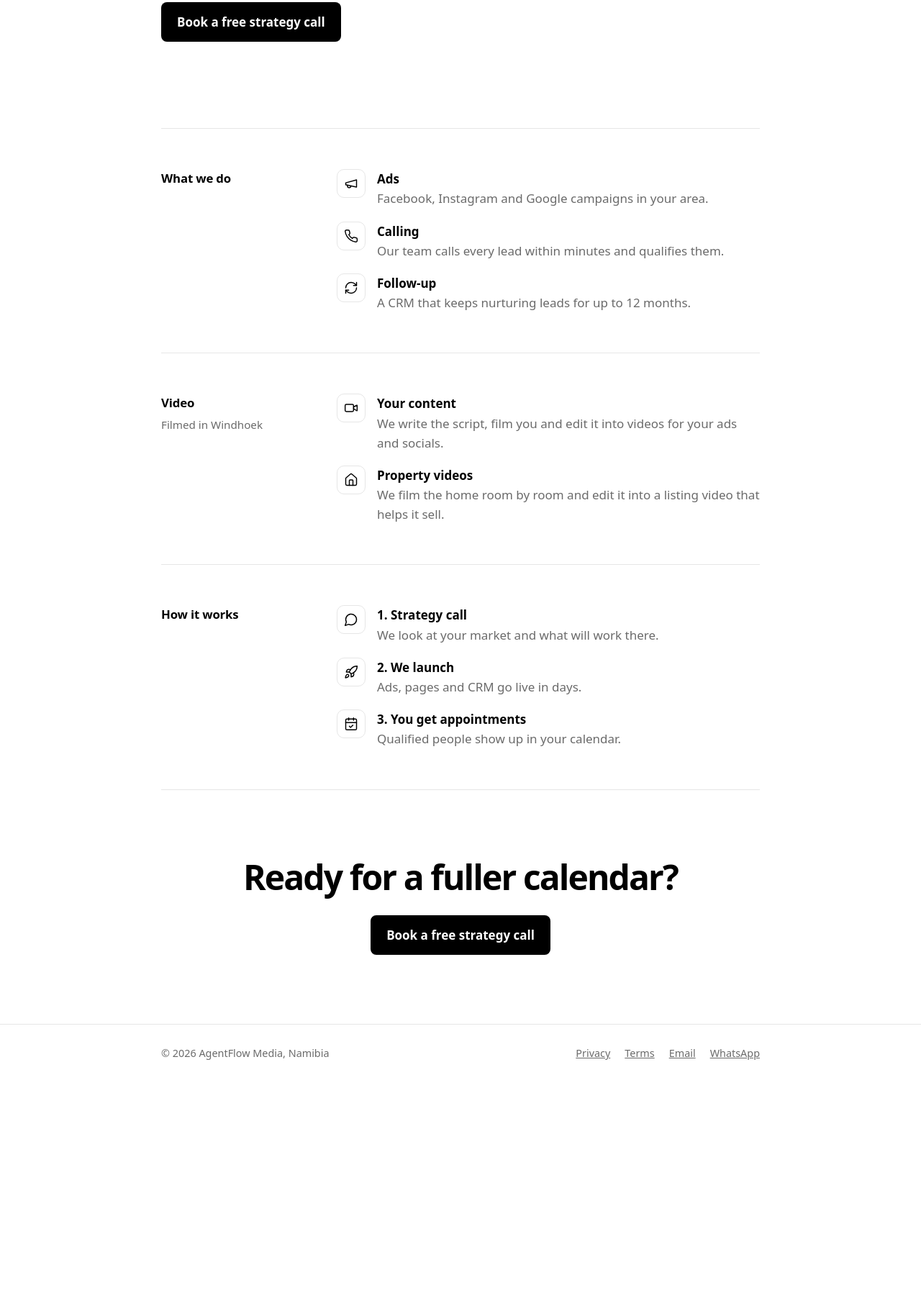
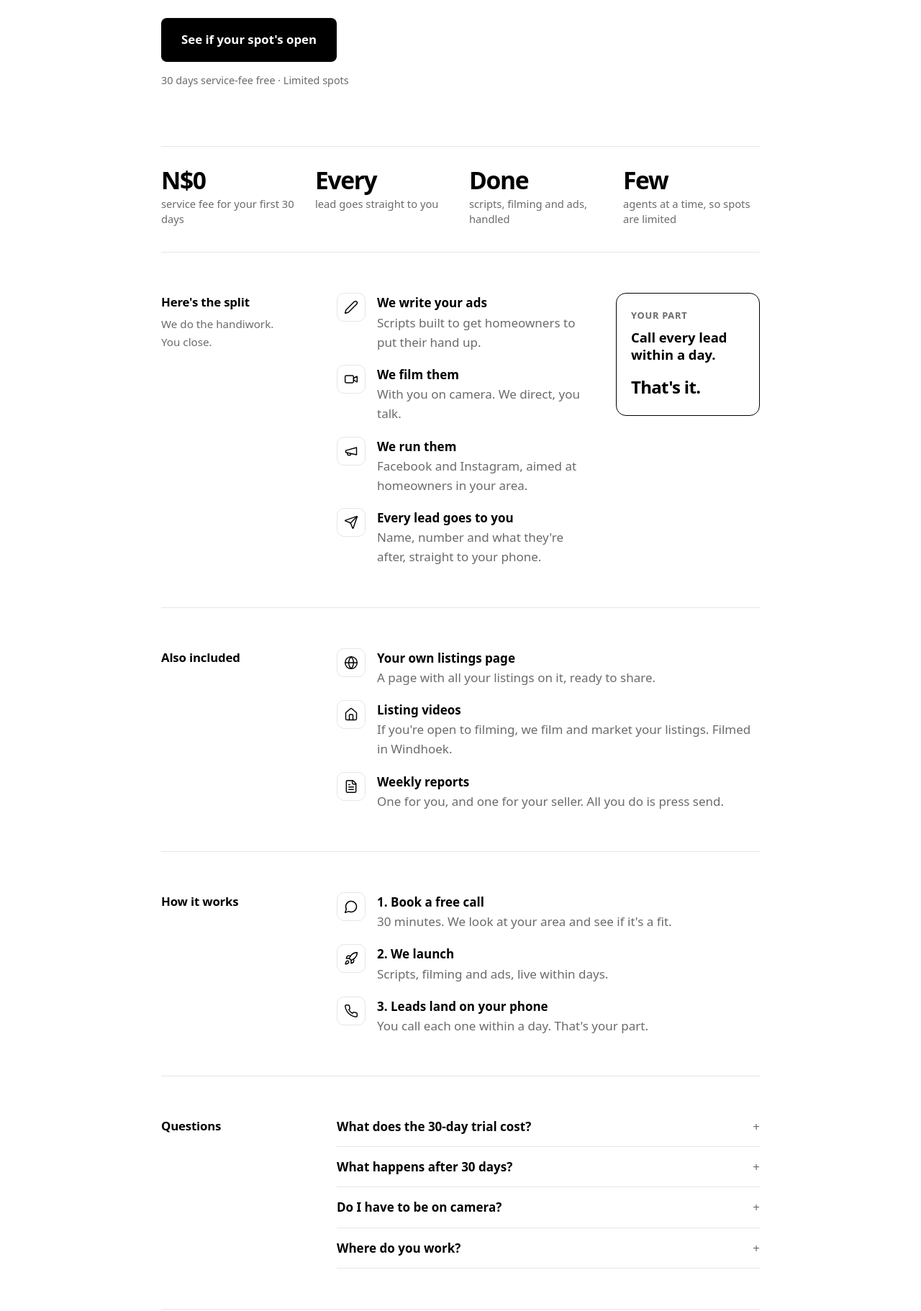
Before and after one commit to MrDevHimself/agentflow-site, an Astro site: page / in a window 1280 px wide. Shown: the part 683-2505 px from the top of the page at 72% size. Before the commit the page ends 2198 px from the top, so only its background shows below. Built offline with nearby package versions, Linux system fonts and the light colour scheme; Astro itself is replaced by a stand-in of ours.

Commit message:
Restructure site around the 30-day offer and add the split video to the booking page
Co-Authored-By: Claude Opus 5.5 <noreply@anthropic.com>
Claude-Session: https://claude.ai/code/session_01A7uX8kxDBEPpNwJTTrzb6N

```diff
--- a/src/components/Icon.astro
+++ b/src/components/Icon.astro
@@ -9,6 +9,10 @@ const paths: Record<string, string> = {
   chat: '<path d="M7.9 20A9 9 0 1 0 4 16.1L2 22Z"/>',
   rocket: '<path d="M4.5 16.5c-1.5 1.26-2 5-2 5s3.74-.5 5-2c.71-.84.7-2.13-.09-2.91a2.18 2.18 0 0 0-2.91-.09z"/><path d="m12 15-3-3a22 22 0 0 1 2-3.95A12.88 12.88 0 0 1 22 2c0 2.72-.78 7.5-6 11a22.35 22.35 0 0 1-4 2z"/><path d="M9 12H4s.55-3.03 2-4c1.62-1.08 5 0 5 0"/><path d="M12 15v5s3.03-.55 4-2c1.08-1.62 0-5 0-5"/>',
   cal: '<rect x="3" y="4" width="18" height="18" rx="2"/><path d="M16 2v4"/><path d="M8 2v4"/><path d="M3 10h18"/><path d="m9 16 2 2 4-4"/>',
+  pen: '<path d="M21.174 6.812a1 1 0 0 0-3.986-3.987L3.842 16.174a2 2 0 0 0-.5.83l-1.321 4.352a.5.5 0 0 0 .623.622l4.353-1.32a2 2 0 0 0 .83-.497z"/>',
+  send: '<path d="M14.536 21.686a.5.5 0 0 0 .937-.024l6.5-19a.496.496 0 0 0-.635-.635l-19 6.5a.5.5 0 0 0-.024.937l7.93 3.18a2 2 0 0 1 1.112 1.11z"/><path d="m21.854 2.147-10.94 10.939"/>',
+  globe: '<circle cx="12" cy="12" r="10"/><path d="M12 2a14.5 14.5 0 0 0 0 20 14.5 14.5 0 0 0 0-20"/><path d="M2 12h20"/>',
+  file: '<path d="M15 2H6a2 2 0 0 0-2 2v16a2 2 0 0 0 2 2h12a2 2 0 0 0 2-2V7Z"/><path d="M14 2v4a2 2 0 0 0 2 2h4"/><path d="M10 9H8"/><path d="M16 13H8"/><path d="M16 17H8"/>',
   mail: '<rect x="2" y="4" width="20" height="16" rx="2"/><path d="m22 7-8.97 5.7a1.94 1.94 0 0 1-2.06 0L2 7"/>',
 };
 interface Props { name: keyof typeof paths }
--- a/src/components/Nav.astro
+++ b/src/components/Nav.astro
@@ -8,7 +8,7 @@ const { booking = false } = Astro.props;
     <a href="/" class="home" aria-label="AgentFlow home"><Logo /></a>
     {booking
       ? <a href="/" class="back">Back to home</a>
-      : <a href="/pitch" class="btn small">Book a call</a>}
+      : <a href="/pitch" class="btn small">Book a free call</a>}
   </div>
 </header>
 
--- a/src/layouts/Base.astro
+++ b/src/layouts/Base.astro
@@ -3,8 +3,8 @@ import "../styles/global.css";
 
 interface Props { title?: string; description?: string }
 const {
-  title = "AgentFlow · Listing appointments for real estate agents",
-  description = "Done-for-you marketing for full-time real estate agents. We run your ads, follow up every lead and book qualified seller and buyer appointments into your calendar.",
+  title = "AgentFlow · Seller leads for real estate agents",
+  description = "We write, film and run your ads and send every seller lead straight to you. Your first 30 days are service-fee free.",
 } = Astro.props;
 const ogImage = new URL("/og.png", Astro.site ?? Astro.url).href;
 ---
--- a/src/pages/index.astro
+++ b/src/pages/index.astro
@@ -3,52 +3,77 @@ import Base from "../layouts/Base.astro";
 import Nav from "../components/Nav.astro";
 import Footer from "../components/Footer.astro";
 import Icon from "../components/Icon.astro";
-import WeekCard from "../components/WeekCard.astro";
 
-const services = [
-  { i: "ads", t: "Ads", d: "Facebook, Instagram and Google campaigns in your area." },
-  { i: "call", t: "Calling", d: "Our team calls every lead within minutes and qualifies them." },
-  { i: "follow", t: "Follow-up", d: "A CRM that keeps nurturing leads for up to 12 months." },
+const facts = [
+  { n: "N$0", d: "service fee for your first 30 days" },
+  { n: "Every", d: "lead goes straight to you" },
+  { n: "Done", d: "scripts, filming and ads, handled" },
+  { n: "Few", d: "agents at a time, so spots are limited" },
 ] as const;
 
-const video = [
-  { i: "video", t: "Your content", d: "We write the script, film you and edit it into videos for your ads and socials." },
-  { i: "house", t: "Property videos", d: "We film the home room by room and edit it into a listing video that helps it sell." },
+const we = [
+  { i: "pen", t: "We write your ads", d: "Scripts built to get homeowners to put their hand up." },
+  { i: "video", t: "We film them", d: "With you on camera. We direct, you talk." },
+  { i: "ads", t: "We run them", d: "Facebook and Instagram, aimed at homeowners in your area." },
+  { i: "send", t: "Every lead goes to you", d: "Name, number and what they're after, straight to your phone." },
+] as const;
+
+const extras = [
+  { i: "globe", t: "Your own listings page", d: "A page with all your listings on it, ready to share." },
+  { i: "house", t: "Listing videos", d: "If you're open to filming, we film and market your listings. Filmed in Windhoek." },
+  { i: "file", t: "Weekly reports", d: "One for you, and one for your seller. All you do is press send." },
 ] as const;
 
 const steps = [
-  { i: "chat", t: "1. Strategy call", d: "We look at your market and what will work there." },
-  { i: "rocket", t: "2. We launch", d: "Ads, pages and CRM go live in days." },
-  { i: "cal", t: "3. You get appointments", d: "Qualified people show up in your calendar." },
+  { i: "chat", t: "1. Book a free call", d: "30 minutes. We look at your area and see if it's a fit." },
+  { i: "rocket", t: "2. We launch", d: "Scripts, filming and ads, live within days." },
+  { i: "call", t: "3. Leads land on your phone", d: "You call each one within a day. That's your part." },
+] as const;
+
+const faq = [
+  { q: "What does the 30-day trial cost?", a: "No service fee. You only cover the ad spend (N$1,500), which is the money that runs your ads." },
+  { q: "What happens after 30 days?", a: "If it's working, we talk about carrying on and go through pricing together. If it's not, you walk away." },
+  { q: "Do I have to be on camera?", a: "Yes. Our ads are videos with you in them, because people list with a face they recognise. We write the script and direct you, so it's easy." },
+  { q: "Where do you work?", a: "With agents across Namibia and South Africa. Filming is done in Windhoek." },
 ] as const;
 ---
 <Base>
   <Nav />
   <main>
     <div class="wrap hero">
-      <div>
-        <h1 class="display">Listing appointments, booked for you.</h1>
-        <p class="lede">We run your ads, call every lead, and put qualified sellers and buyers in your calendar. In Windhoek, we film your videos too.</p>
-        <a class="btn" href="/pitch">Book a free strategy call</a>
-      </div>
-      <WeekCard />
+      <p class="eyebrow">For real estate agents in Namibia</p>
+      <h1 class="display">We'll bring you seller leads. You don't pay us a cent for 30 days.</h1>
+      <p class="lede">We write, film and run your ads, and send every lead straight to you. For your first 30 days there's no service fee. You only cover the ad spend.</p>
+      <a class="btn big" href="/pitch">See if your spot's open</a>
+      <p class="micro">30 days service-fee free · Limited spots</p>
     </div>
 
     <div class="wrap">
+      <ul class="facts">
+        {facts.map((f) => <li><strong>{f.n}</strong><span>{f.d}</span></li>)}
+      </ul>
+
       <section class="part">
-        <h2>What we do</h2>
-        <ul class="items">
-          {services.map((s) => <li><Icon name={s.i} /><div><strong>{s.t}</strong><span class="d">{s.d}</span></div></li>)}
-        </ul>
+        <div>
+          <h2>Here's the split</h2>
+          <p class="where">We do the handiwork. You close.</p>
+        </div>
+        <div class="split">
+          <ul class="items">
+            {we.map((s) => <li><Icon name={s.i} /><div><strong>{s.t}</strong><span class="d">{s.d}</span></div></li>)}
+          </ul>
+          <div class="you">
+            <p class="tag">Your part</p>
+            <p class="big">Call every lead within a day.</p>
+            <p class="thats">That's it.</p>
+          </div>
+        </div>
       </section>
 
       <section class="part">
-        <div>
-          <h2>Video</h2>
-          <p class="where">Filmed in Windhoek</p>
-        </div>
+        <h2>Also included</h2>
         <ul class="items">
-          {video.map((s) => <li><Icon name={s.i} /><div><strong>{s.t}</strong><span class="d">{s.d}</span></div></li>)}
+          {extras.map((s) => <li><Icon name={s.i} /><div><strong>{s.t}</strong><span class="d">{s.d}</span></div></li>)}
         </ul>
       </section>
 
@@ -59,9 +84,17 @@ const steps = [
         </ol>
       </section>
 
+      <section class="part">
+        <h2>Questions</h2>
+        <div class="faq">
+          {faq.map((f) => <details><summary>{f.q}</summary><p>{f.a}</p></details>)}
+        </div>
+      </section>
+
       <div class="cta">
-        <h2>Ready for a fuller calendar?</h2>
-        <a class="btn" href="/pitch">Book a free strategy call</a>
+        <h2>You keep doing what you're good at. We do everything around it.</h2>
+        <a class="btn big" href="/pitch">See if your spot's open</a>
+        <p class="micro">30 days service-fee free · Limited spots</p>
       </div>
     </div>
   </main>
@@ -69,10 +102,33 @@ const steps = [
 </Base>
 
 <style>
-  .hero { padding-block: clamp(72px, 14vw, 150px) clamp(72px, 12vw, 120px); display: grid; grid-template-columns: 1fr 250px; gap: 48px; align-items: start; }
-  @media (max-width: 760px) { .hero { grid-template-columns: 1fr; } }
-  .hero h1 { max-width: 12ch; }
-  .hero .lede { margin: 24px 0 36px; max-width: 30rem; }
+  .hero { padding-block: clamp(64px, 12vw, 130px) clamp(48px, 8vw, 80px); }
+  .eyebrow { font-size: .95rem; font-weight: 600; color: var(--grey); margin-bottom: 18px; }
+  .hero h1 { max-width: 16ch; }
+  .hero .lede { margin: 24px 0 36px; max-width: 34rem; }
+  .btn.big { padding: 17px 28px; font-size: 1.05rem; }
+  .micro { margin-top: 14px; color: var(--grey); font-size: .9rem; }
+
+  .facts { list-style: none; margin: 0 0 8px; padding: 28px 0; border-top: 1px solid var(--line); display: grid; grid-template-columns: repeat(4, 1fr); gap: 24px; }
+  .facts strong { display: block; font-size: clamp(1.6rem, 3.4vw, 2.1rem); font-weight: 800; letter-spacing: -0.04em; line-height: 1.1; }
+  .facts span { display: block; color: var(--grey); font-size: .92rem; line-height: 1.4; margin-top: 4px; }
+  @media (max-width: 700px) { .facts { grid-template-columns: 1fr 1fr; } }
+
+  .split { display: grid; grid-template-columns: 1fr 200px; gap: 32px; align-items: start; }
+  .you { border: 1px solid var(--ink); border-radius: 14px; padding: 20px; }
+  .you .tag { font-size: .8rem; font-weight: 700; text-transform: uppercase; letter-spacing: .06em; color: var(--grey); }
+  .you .big { font-weight: 700; font-size: 1.15rem; line-height: 1.3; margin-top: 8px; }
+  .you .thats { font-weight: 800; font-size: 1.5rem; letter-spacing: -0.03em; margin-top: 14px; }
+  @media (max-width: 760px) { .split { grid-template-columns: 1fr; } }
+
+  .faq details { border-bottom: 1px solid var(--line); padding: 14px 0; }
+  .faq details:first-child { padding-top: 0; }
+  .faq summary { font-weight: 700; cursor: pointer; list-style: none; display: flex; justify-content: space-between; gap: 16px; }
+  .faq summary::-webkit-details-marker { display: none; }
+  .faq summary::after { content: "+"; color: var(--grey); font-weight: 400; }
+  .faq details[open] summary::after { content: "−"; }
+  .faq p { color: var(--grey); margin-top: 8px; }
+
   .cta { border-top: 1px solid var(--line); padding-block: 96px; text-align: center; }
-  .cta h2 { font-size: clamp(2rem, 5vw, 3rem); letter-spacing: -0.04em; font-weight: 800; line-height: 1.05; margin-bottom: 28px; }
+  .cta h2 { font-size: clamp(1.9rem, 4.6vw, 2.8rem); letter-spacing: -0.04em; font-weight: 800; line-height: 1.08; margin: 0 auto 28px; max-width: 20ch; }
 </style>
```
Also changed, not shown: src/pages/pitch.astro (+16 -3 lines), public/video/the-split.jpg (added), 1 other file.
